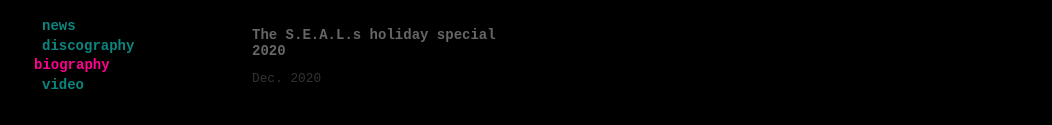
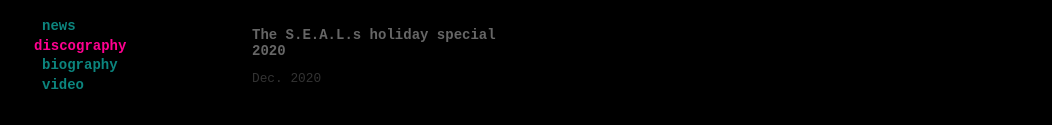
Before and after one commit to thesealsband/thesealsband.github.io, a plain HTML site: page discography.html in a window 1280 px wide. Shown: the part 257-382 px from the top of the page, without its empty margins (118-1170 px from the left). Drawn offline with Linux system fonts and the light colour scheme.

Commit message:
first commit

```diff
--- a/discography.html
+++ b/discography.html
@@ -40,10 +40,10 @@
           <h4><a href="http://www.thefunyears.com/index.html">news</a></h4>
         </li>
         <li>
-          <h4><a class='clicker' href="http://thesealsband.github.io/discography.html">discography</a></h4>
+          <h5>discography</h5>
         </li>
         <li>
-          <h5>biography</h5>
+          <h4><a class='clicker' href="http://thesealsband.github.io/bio.html">biography</a></h4>
         </li>
         <li>
           <h4><a class='clicker' href="http://thesealsband.github.io/video.html">video</a></h4>
```
